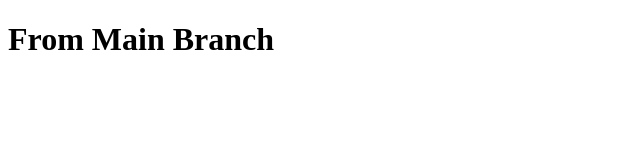
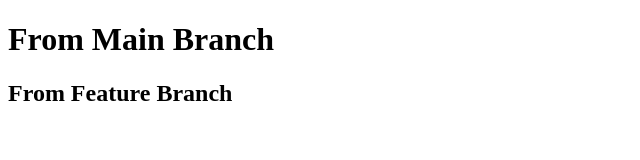
Before and after one commit to sonu4312/testing, a plain HTML site: page Index.html in a window 1280 px wide. Shown: the whole page, without its empty margins (0-640 px from the left). Drawn offline with Linux system fonts and the light colour scheme.

Commit message:
first commit from feature branch

```diff
--- a/Index.html
+++ b/Index.html
@@ -7,5 +7,6 @@
   </head>
   <body>
     <h1>From Main Branch</h1>
+    <h2>From Feature Branch</h2>
   </body>
 </html>
```
